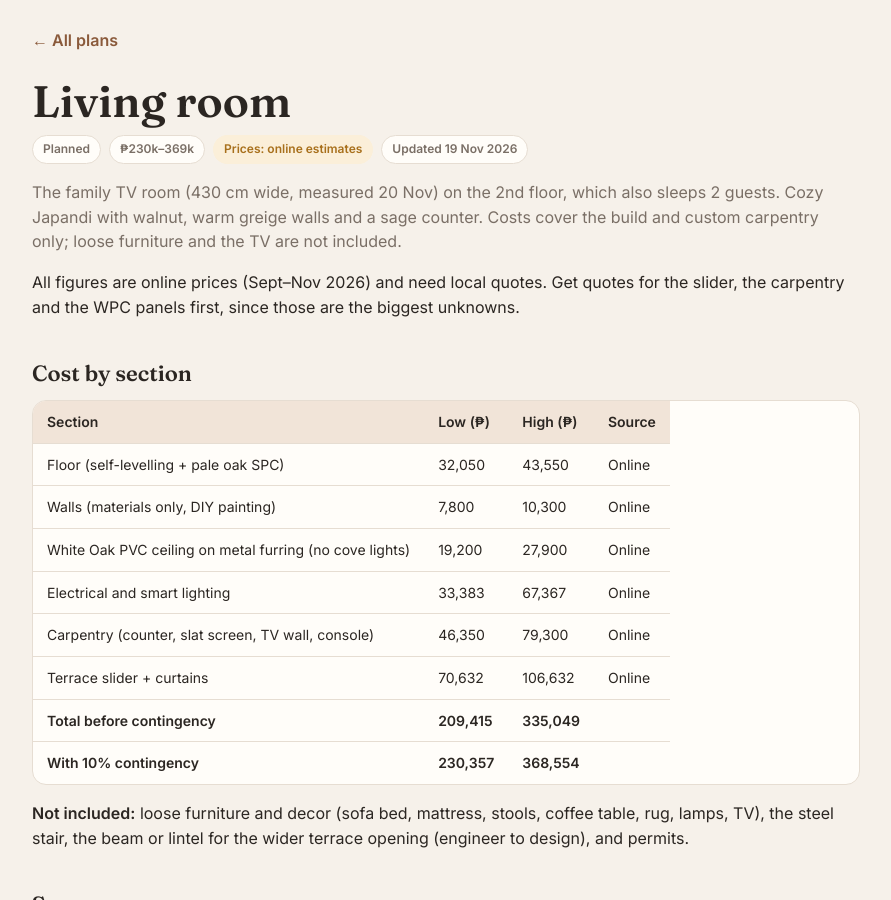
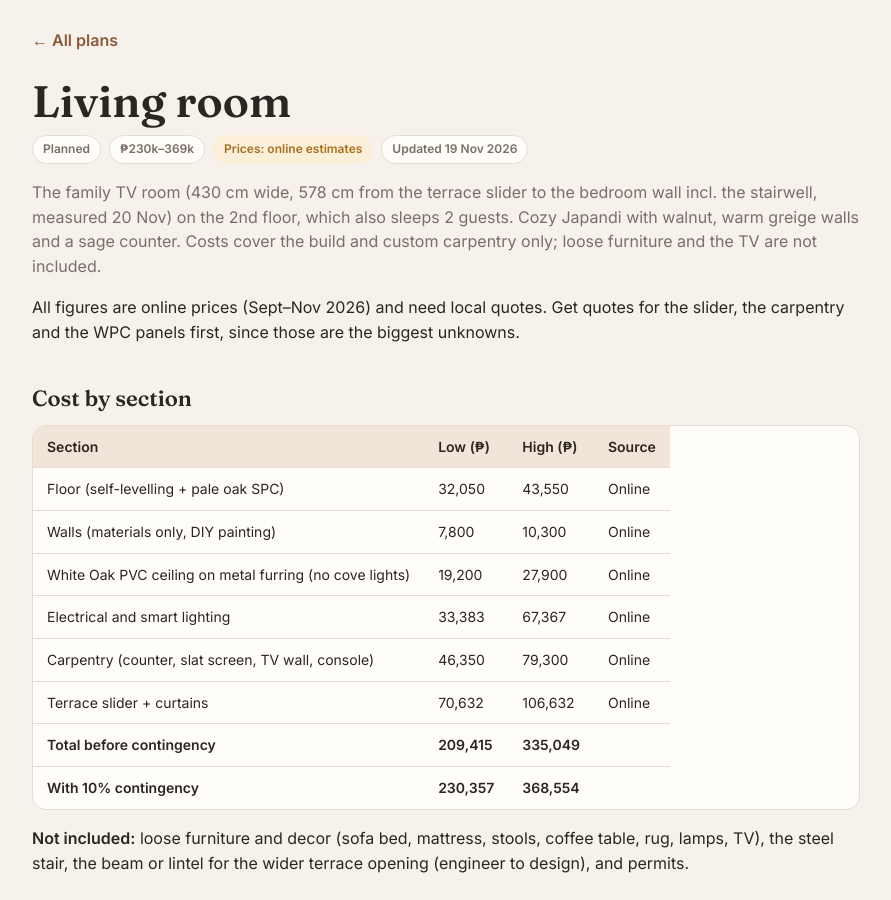
Before and after one commit to tatayotter/navarro-house, a Jekyll site: the page built from rooms/living-room.md, in a window 1280 px wide and 900 px high. Shown: the whole window, without its empty margins (194-1085 px from the left). Built offline with Jekyll 4.4.1, drawn with Linux system fonts in a browser that asks for light colours.

Commit message:
2nd floor: living room depth 5.78 m from site measurement
Co-Authored-By: Claude Opus 5.5 <noreply@anthropic.com>
Claude-Session: https://claude.ai/code/session_01RUWgCRCXWUoCEHqSMszadt

```diff
--- a/house/airflow-3d-v1.html
+++ b/house/airflow-3d-v1.html
@@ -244,7 +244,7 @@ const VZ0=-254*IN, VZ1=-326*IN, VX0=W-2.77;   // opening 182 x 277 measured from
 B(-T,W+T,C1,Y2,0,VZ0,mat.slab,L2); B(-T,W+T,C1,Y2,VZ1,-D-T,mat.slab,L2); B(-T,VX0,C1,Y2,VZ0,VZ1,mat.slab,L2);
 
 // ---------- 2ND FLOOR (L2) ----------
-const yL=-99*IN, yW3=-333.5*IN, yB=-337.5*IN;
+const yL=-99*IN, yW3=-330.5*IN, yB=-334.5*IN;   // living 5.78 m partition to bedroom wall (Rowil, iPhone Measure 20 Nov)
 B(0,W,Y2,Y2+0.01,0,yL,mat.tile,L2); B(0,W,Y2,Y2+0.01,yL,VZ0,mat.oak,L2); B(0,VX0,Y2,Y2+0.01,VZ0,VZ1,mat.oak,L2);
 B(0,W,Y2,Y2+0.01,VZ1,-D,mat.oak,L2);
 // left wall with rooftop-stair door (80 cm), right wall solid (cutaway), back wall with exhaust vent + glass blocks
--- a/rooms/living-room.md
+++ b/rooms/living-room.md
@@ -4,7 +4,7 @@ status: Planned
 cost: "₱230k–369k"
 price_source: online
 updated: 19 Nov 2026
-summary: The family TV room (430 cm wide, measured 20 Nov) on the 2nd floor, which also sleeps 2 guests. Cozy Japandi with walnut, warm greige walls and a sage counter. Costs cover the build and custom carpentry only; loose furniture and the TV are not included.
+summary: The family TV room (430 cm wide, 578 cm from the terrace slider to the bedroom wall incl. the stairwell, measured 20 Nov) on the 2nd floor, which also sleeps 2 guests. Cozy Japandi with walnut, warm greige walls and a sage counter. Costs cover the build and custom carpentry only; loose furniture and the TV are not included.
 ---
 
 All figures are online prices (Sept–Nov 2026) and need local quotes. Get quotes for the slider, the carpentry and the WPC panels first, since those are the biggest unknowns.
```
Also changed, not shown: other parts of house/airflow-3d-v1.html (+1 -1 lines).
